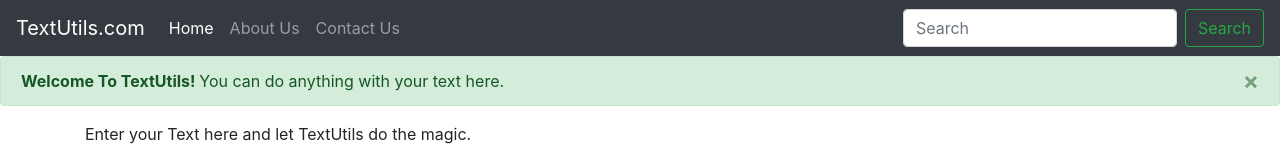
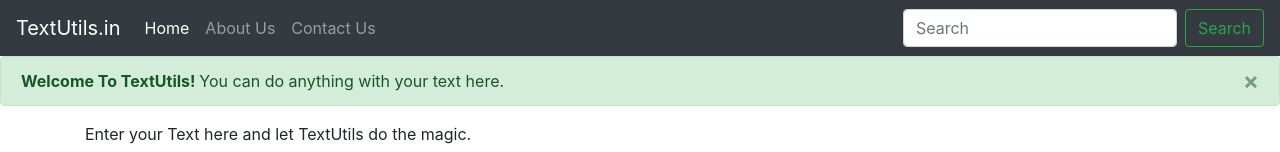
Before and after one commit to leeza4899/TextUtils, a plain HTML site: page index.html in a window 1280 px wide. Shown: the top 152 px of the page. Drawn offline with nearby package versions, Linux system fonts and the light colour scheme.

Commit message:
Update index.html

```diff
--- a/index.html
+++ b/index.html
@@ -8,11 +8,11 @@
     <!-- Bootstrap CSS -->
     <link rel="stylesheet" href="https://stackpath.bootstrapcdn.com/bootstrap/4.3.1/css/bootstrap.min.css" integrity="sha384-ggOyR0iXCbMQv3Xipma34MD+dH/1fQ784/j6cY/iJTQUOhcWr7x9JvoRxT2MZw1T" crossorigin="anonymous">
 
-    <title>TextUtils.com</title>
+    <title>TextUtils.in</title>
   </head>
   <body>
     <nav class="navbar navbar-expand-lg navbar-dark bg-dark">
-  <a class="navbar-brand" href="#">TextUtils.com</a>
+  <a class="navbar-brand" href="#">TextUtils.in</a>
   <button class="navbar-toggler" type="button" data-toggle="collapse" data-target="#navbarNavDropdown" aria-controls="navbarNavDropdown" aria-expanded="false" aria-label="Toggle navigation">
     <span class="navbar-toggler-icon"></span>
   </button>
```
